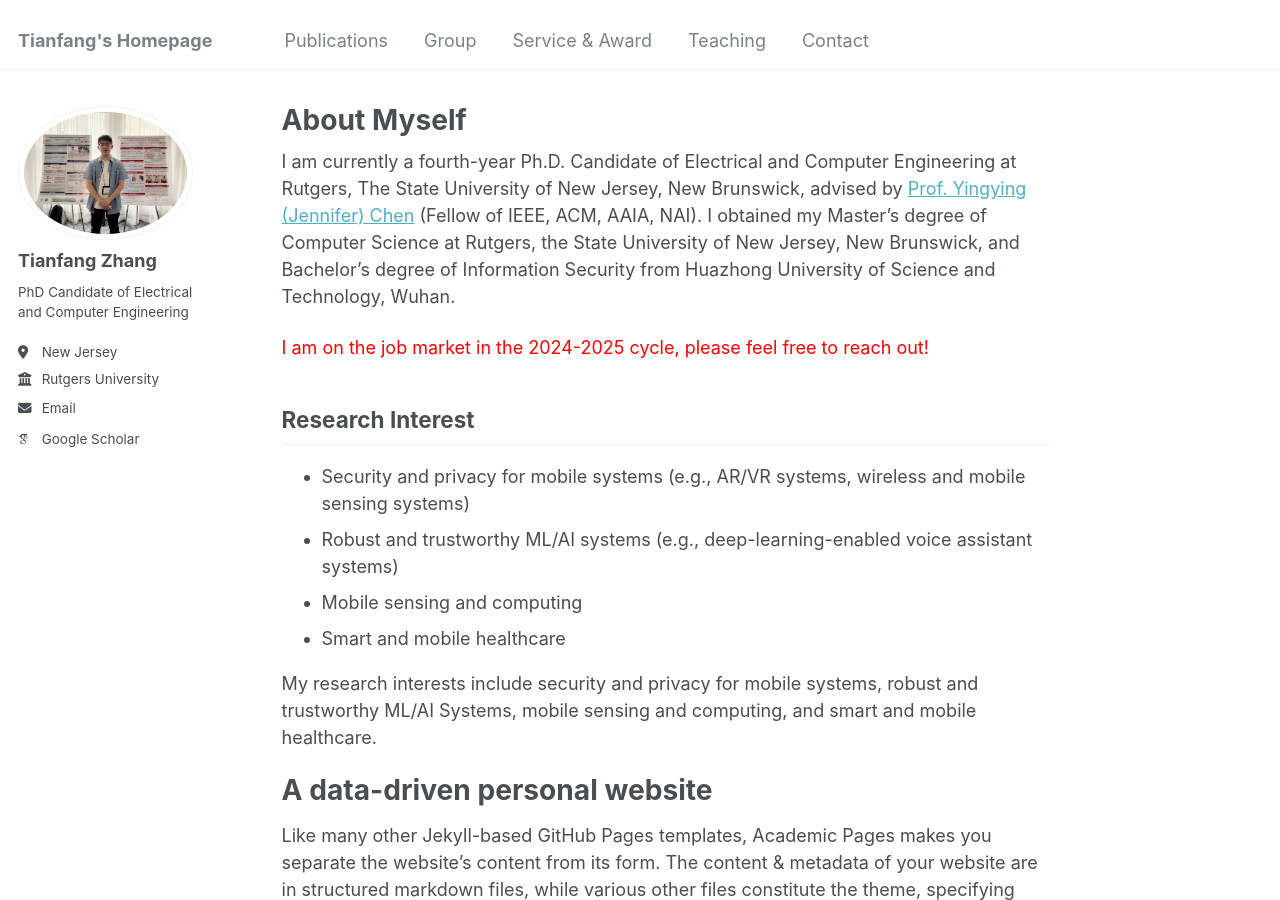
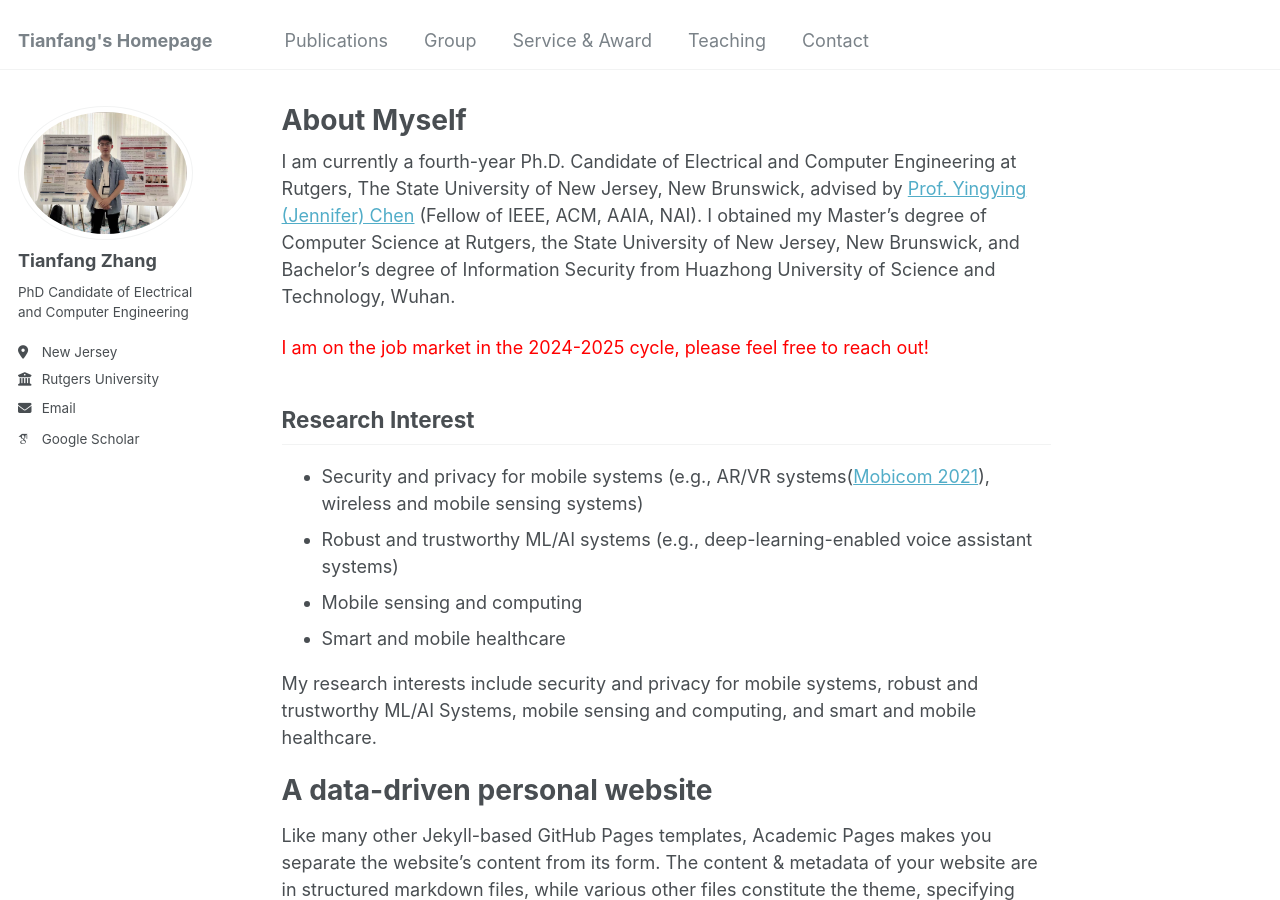
Before and after one commit to tianfang96/tianfang96.github.io, a Jekyll site: the page built from _pages/about.md, in a window 1280 px wide and 900 px high. Built offline with Jekyll 4.4.1, drawn with Linux system fonts in a browser that asks for light colours; some web fonts are replaced.

Commit message:
Update about.md

```diff
--- a/_pages/about.md
+++ b/_pages/about.md
@@ -12,7 +12,7 @@ I am currently a fourth-year Ph.D. Candidate of Electrical and Computer Engineer
 
 Research Interest
 ----------
-- Security and privacy for mobile systems (e.g., AR/VR systems, wireless and mobile sensing systems)
+- Security and privacy for mobile systems (e.g., AR/VR systems([Mobicom 2021](https://www.winlab.rutgers.edu/~yychen/papers/FaceMic.pdf)), wireless and mobile sensing systems)
 - Robust and trustworthy ML/AI systems (e.g., deep-learning-enabled voice assistant systems)
 - Mobile sensing and computing
 - Smart and mobile healthcare
```
